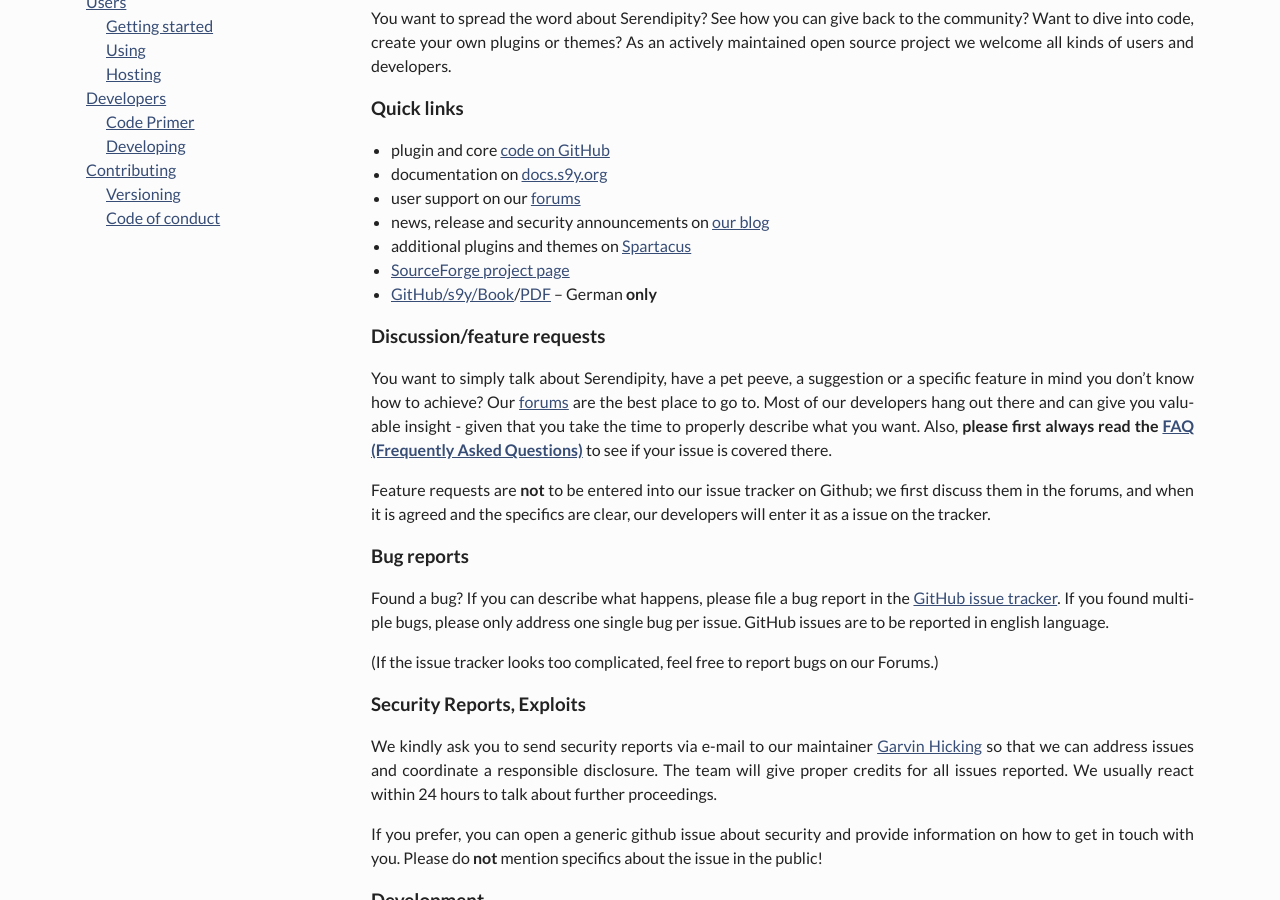
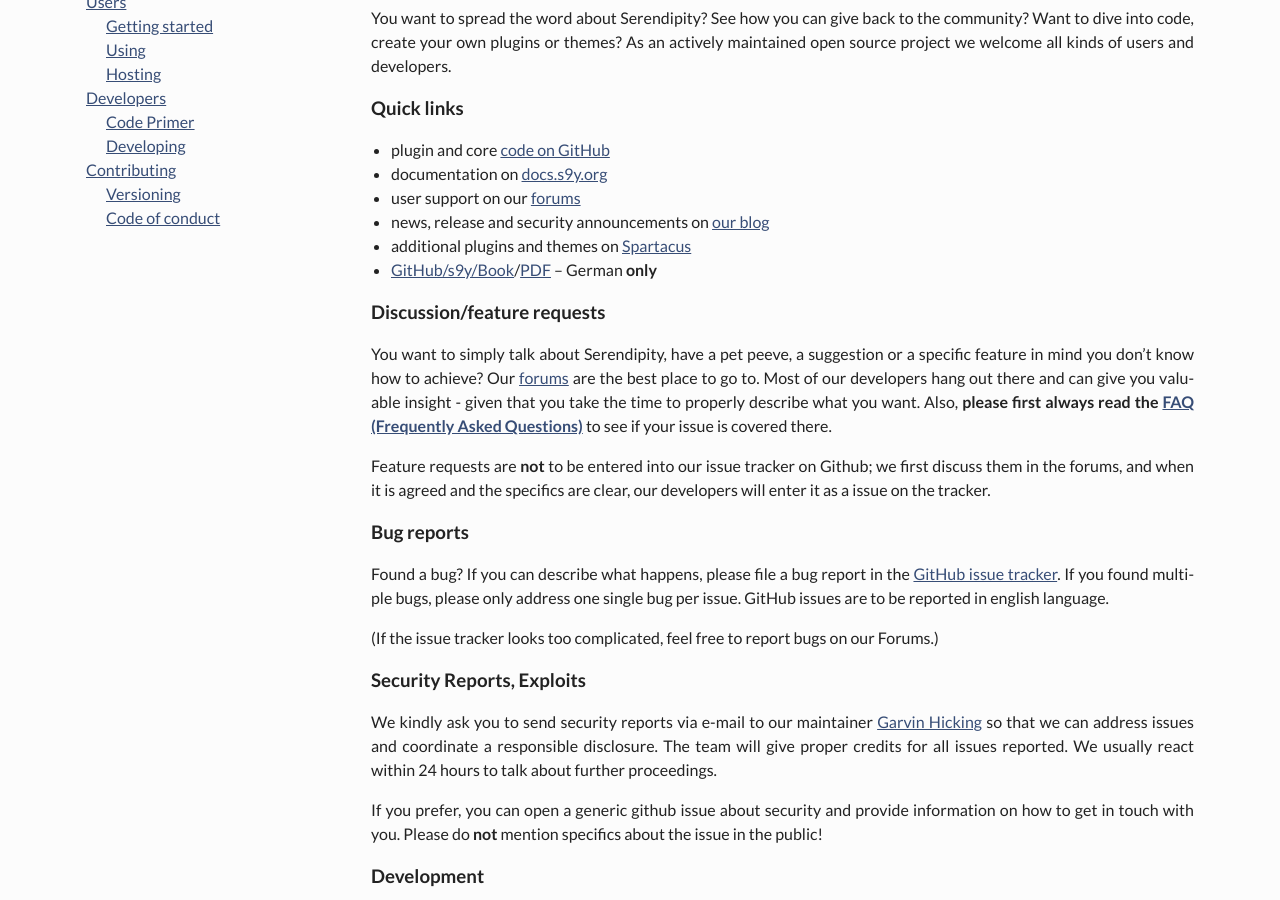
Before and after one commit to s9y/s9y.github.io, a Jekyll site: the page built from docs/contributing/index.md, in a window 1280 px wide and 900 px high, scrolled down 331 px. Built offline with Jekyll 4.4.1, drawn with Linux system fonts in a browser that asks for light colours.

Commit message:
We really don't use Sourceforge anymore.
Signed-off-by: Thomas Hochstein <thh@inter.net>

```diff
--- a/docs/contributing/index.md
+++ b/docs/contributing/index.md
@@ -14,7 +14,6 @@ You want to spread the word about Serendipity? See how you can give back to the
 * user support on our [forums](https://board.s9y.org)
 * news, release and security announcements on [our blog](https://blog.s9y.org)
 * additional plugins and themes on [Spartacus](http://spartacus.s9y.org)
-* [SourceForge project page](http://sf.net/projects/php-blog)
 * [GitHub/s9y/Book](https://github.com/s9y/Book)/[PDF](https://github.com/s9y/Book/blob/master/serendipity.pdf?raw=true) – German **only**
 
 ### Discussion/feature requests
```
